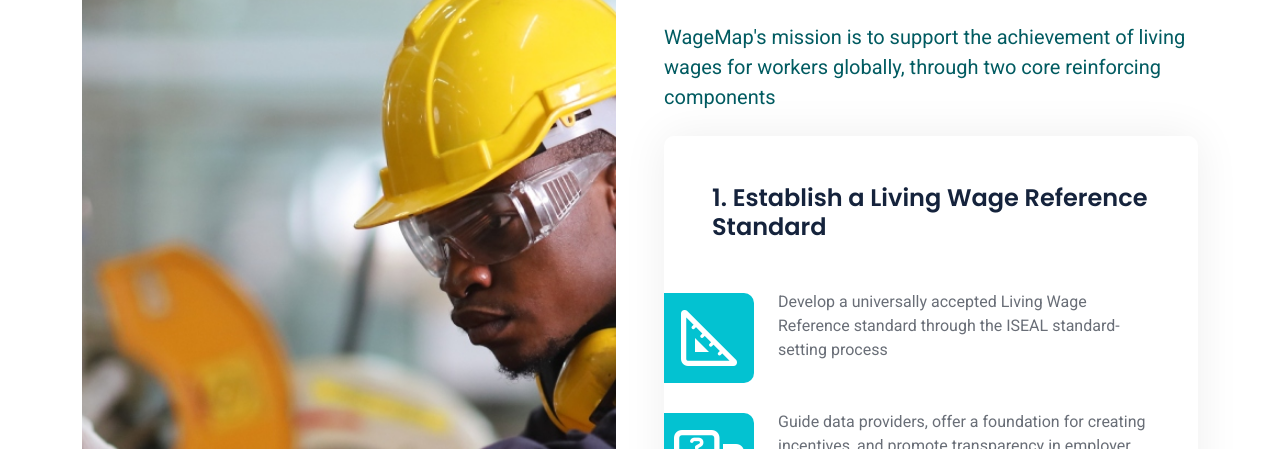
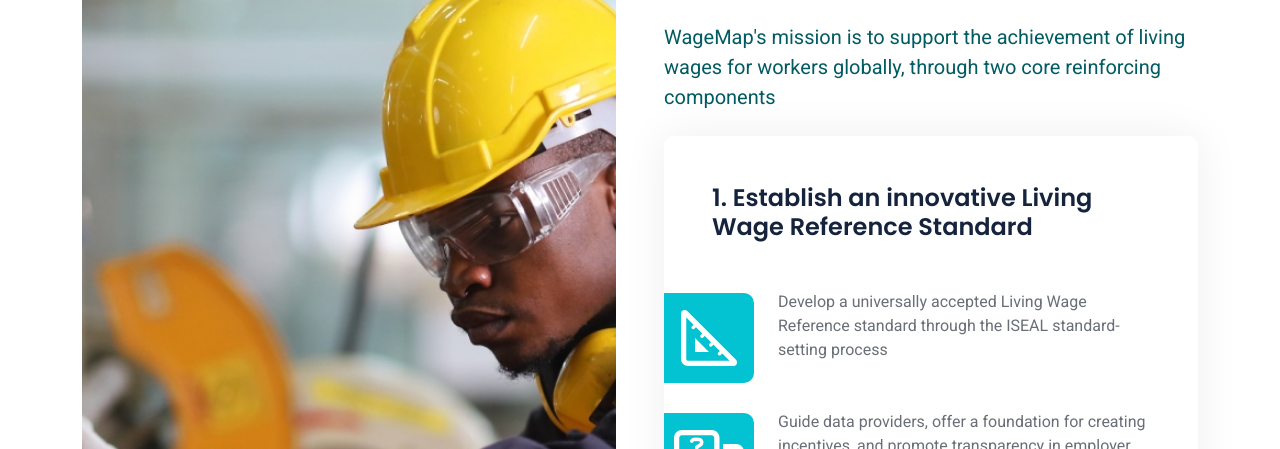
Before and after one commit to wagemap/wagemap.github.io, a plain HTML site: page mission.html in a window 1280 px wide. Shown: the part 651-1100 px from the top of the page. Drawn offline with nearby package versions, Linux system fonts and the light colour scheme.

Commit message:
Update mission.html

```diff
--- a/mission.html
+++ b/mission.html
@@ -134,7 +134,7 @@
           <div class="col-lg-12 col-md-12 wow fadeInUp" data-wow-delay="0.1s">
             <div class="service-item rounded h-100 p-5">
 
-              <h4 class="mb-5">1. Establish a Living Wage Reference Standard</h4>
+              <h4 class="mb-5">1. Establish an innovative Living Wage Reference Standard</h4>
 
               <div class="d-flex align-items-center ms-n5 mb-4">
                 <div class="service-icon flex-shrink-0 bg-primary rounded-end me-4">
```
